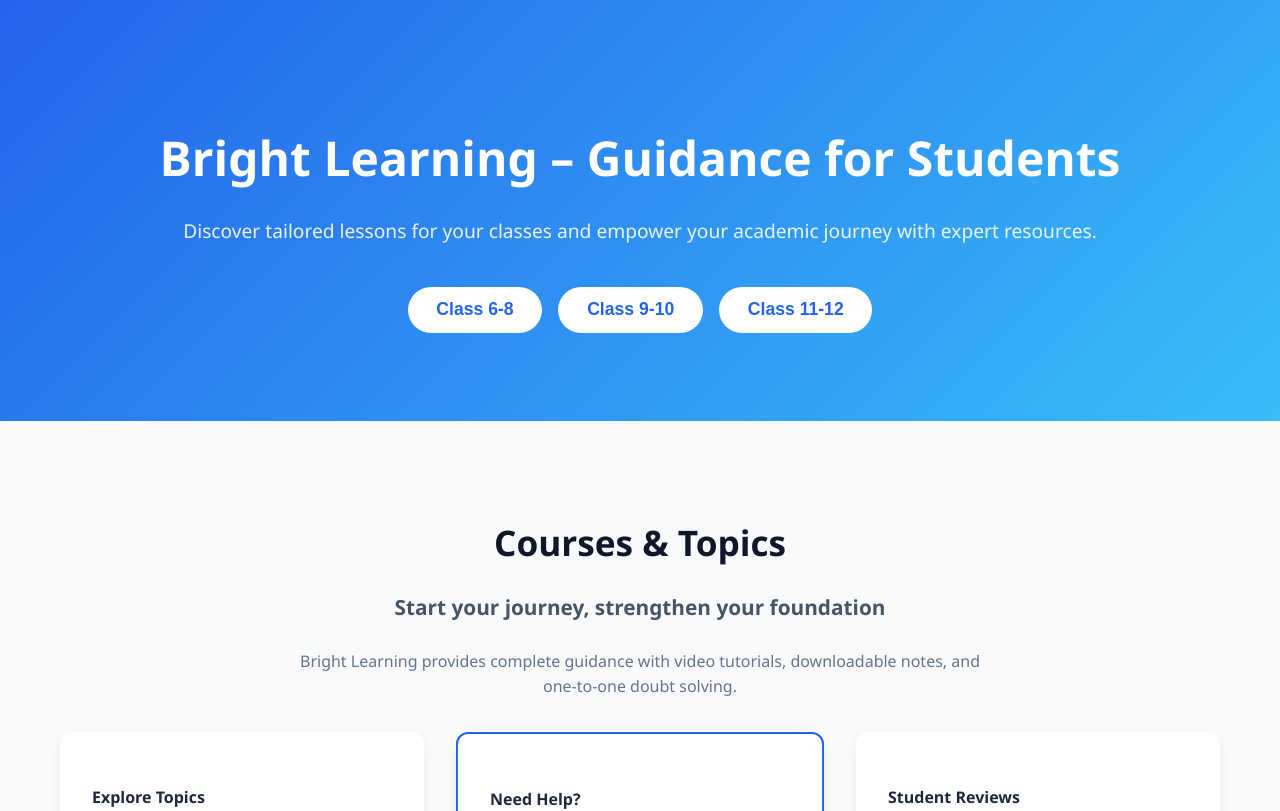
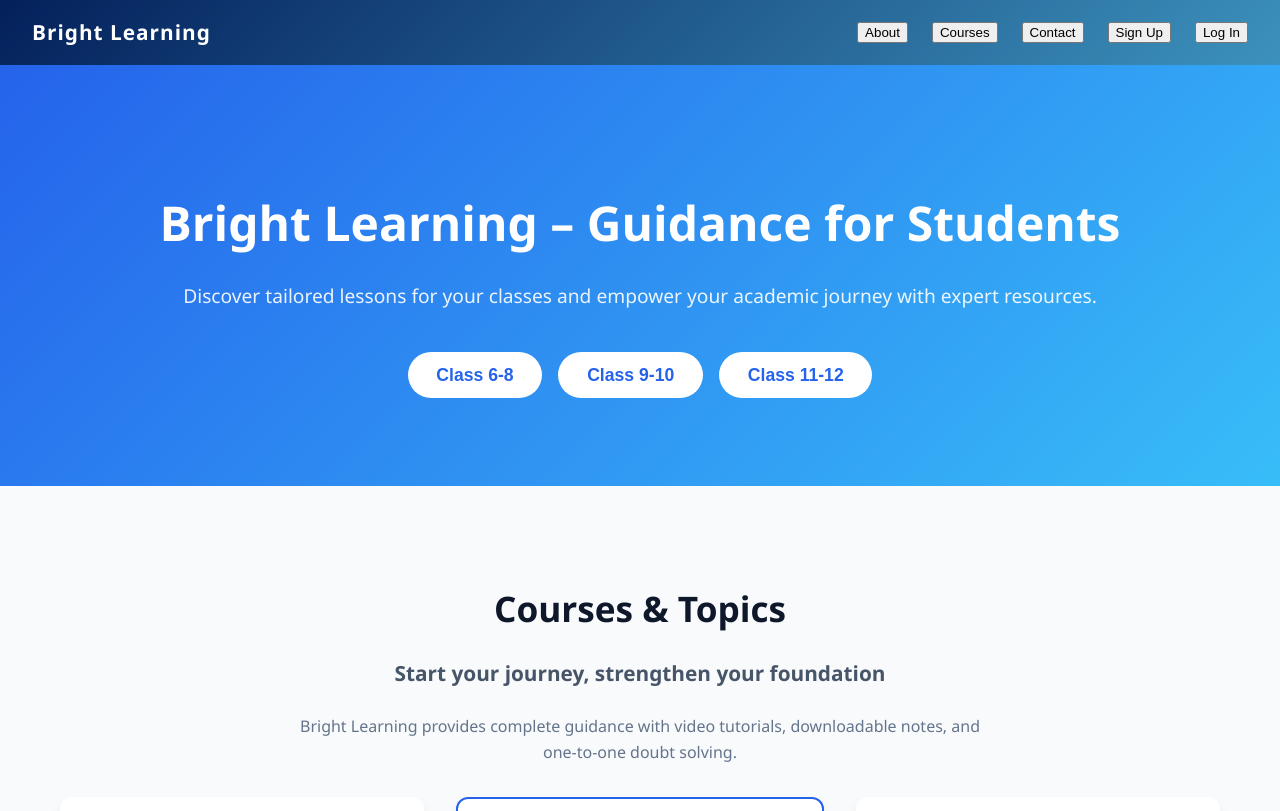
Before and after one commit to Samir-AlJaber/BrightLearningDummy, a React (Create React App) app: page / in a window 1280 px wide. Shown: the top 811 px of the page. Built offline with nearby package versions, Linux system fonts and the light colour scheme.

Commit message:
Navbar added

```diff
--- a/src/Pages/HomePage/HomePage.css
+++ b/src/Pages/HomePage/HomePage.css
@@ -5,6 +5,57 @@
   padding: 0;
   background-color: #ffffff;
   line-height: 1.6;
+}
+
+.navbar{
+  display: flex;
+  justify-content: space-between;
+  align-items: center;
+  padding: 1rem 2rem;
+  background: linear-gradient(135deg, #04205b, #3c91bc);
+  color: white;
+  position: sticky;
+  top: 0;
+  z-index: 1000;
+}
+
+.navbar-logo {
+  font-size: 1.3rem;
+  font-weight: 700;
+  letter-spacing: 1px;
+}
+
+.navbar-links {
+  display: flex;
+  gap: 1.5rem;
+}
+
+.navbar-links a {
+  color: white;
+  text-decoration: none;
+  font-weight: 500;
+  transition: color 0.3s ease-in-out;
+}
+
+.navbar-links a:hover {
+  color: #e0f2fe;
+}
+
+.navbar-btn button {
+  background-color: white;
+  color: #2563eb;
+  border: none;
+  padding: 0.6rem 1.4rem;
+  border-radius: 50px;
+  font-weight: bold;
+  cursor: pointer;
+  transition: all 0.3s ease-in-out;
+}
+
+.navbar-btn button:hover {
+  background-color: #1e293b;
+  color: white;
+  transform: translateY(-2px);
 }
 
 .style {
--- a/src/Pages/HomePage/HomePage.js
+++ b/src/Pages/HomePage/HomePage.js
@@ -4,6 +4,17 @@ import "./HomePage.css";
 const HomePage = () => {
   return (
     <div className="main">
+      <nav className="navbar">
+        <div className="navbar-logo">Bright Learning</div>
+        <div className="navbar-links">
+          <button>About</button>
+          <button>Courses</button>
+          <button>Contact</button>
+          <button className="signup">Sign Up</button>
+          <button className="login">Log In</button>
+        </div>
+      </nav>
+
       <section className="style">
         <h1>Bright Learning – Guidance for Students</h1>
         <p>
```
